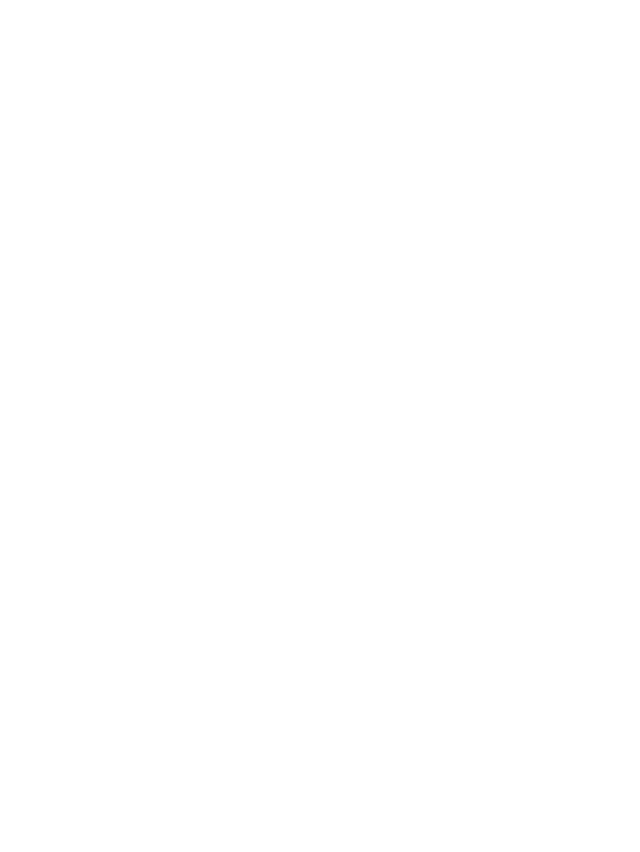
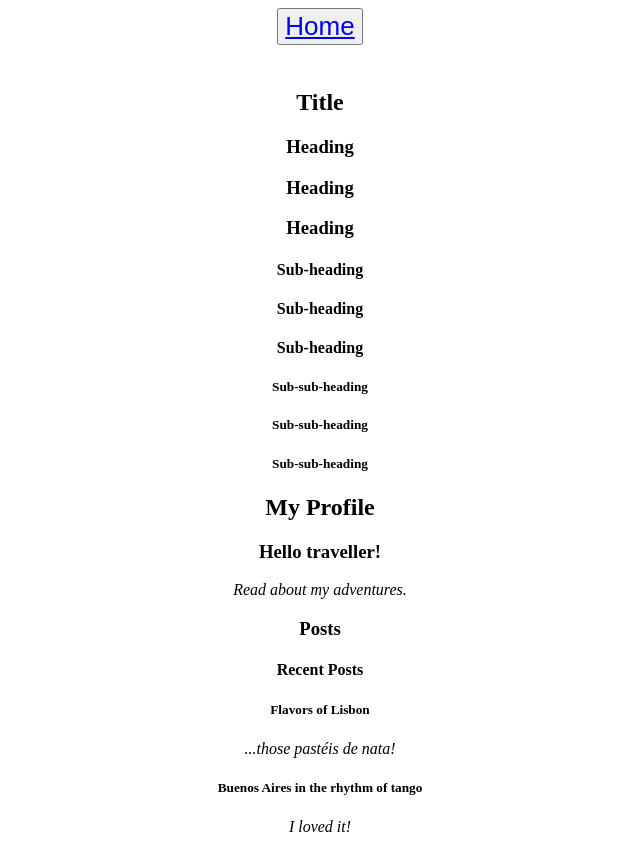
Before and after one commit to diogoditorr/react-docs-examples, a React (Vite) app: page /passing-data-deeply-with-context in a window 1280 px wide. Before the commit this address had no page. Shown: the whole page, without its empty margins (320-960 px from the left). Before the commit the page ends 800 px from the top, so only its background shows below. Built offline with nearby package versions, Linux system fonts and the light colour scheme.

Commit message:
feat: add passing data deeply with context

```diff
--- a/src/App.tsx
+++ b/src/App.tsx
@@ -8,6 +8,8 @@
 import Form from "./components/StateAsSnapshot/Form";
 import Gallery from "./components/States/Gallery";
 import Form2 from "./components/ReactingToInputWithState/Form";
+import Page from "./components/PassingDataDeeplyWithContext/Page";
+import ProfilePage from "./components/PassingDataDeeplyWithContext/ProfilePage";
 
 const PRODUCTS = [
     { category: "Fruits", price: "$1", stocked: true, name: "Apple" },
@@ -57,6 +59,11 @@
                                     reacting-to-input-with-state
                                 </Link>
                             </li>
+                            <li>
+                                <Link to="passing-data-deeply-with-context">
+                                    passing-data-deeply-with-context
+                                </Link>
+                            </li>
                         </ul>
                     }
                 />
@@ -103,6 +110,15 @@
                         </HomeButtonWrapper>
                     }
                 />
+                <Route
+                    path="passing-data-deeply-with-context"
+                    element={
+                        <HomeButtonWrapper>
+                            <Page />
+                            <ProfilePage />
+                        </HomeButtonWrapper>
+                    }
+                />
             </Routes>
         </div>
     );
--- /dev/null
+++ b/src/components/PassingDataDeeplyWithContext/Heading.tsx
@@ -0,0 +1,27 @@
+import React from "react";
+import { useLevelContext } from "./LevelContext";
+
+type Props = {
+    children: React.ReactNode;
+};
+
+export default function Heading({ children }: Props) {
+    const level = useLevelContext();
+
+    switch (level) {
+        case 1:
+            return <h1>{children}</h1>;
+        case 2:
+            return <h2>{children}</h2>;
+        case 3:
+            return <h3>{children}</h3>;
+        case 4:
+            return <h4>{children}</h4>;
+        case 5:
+            return <h5>{children}</h5>;
+        case 6:
+            return <h6>{children}</h6>;
+        default:
+            throw Error("Unknown level: " + level);
+    }
+}
--- /dev/null
+++ b/src/components/PassingDataDeeplyWithContext/LevelContext.ts
@@ -0,0 +1,7 @@
+import { createContext, useContext } from "react";
+
+export const LevelContext = createContext(1);
+
+export function useLevelContext() {
+    return useContext(LevelContext);
+}
--- /dev/null
+++ b/src/components/PassingDataDeeplyWithContext/Page.tsx
@@ -0,0 +1,26 @@
+import React from "react";
+import Heading from "./Heading";
+import Section from "./Section";
+
+export default function Page() {
+    return (
+        <Section>
+            <Heading>Title</Heading>
+            <Section>
+                <Heading>Heading</Heading>
+                <Heading>Heading</Heading>
+                <Heading>Heading</Heading>
+                <Section>
+                    <Heading>Sub-heading</Heading>
+                    <Heading>Sub-heading</Heading>
+                    <Heading>Sub-heading</Heading>
+                    <Section>
+                        <Heading>Sub-sub-heading</Heading>
+                        <Heading>Sub-sub-heading</Heading>
+                        <Heading>Sub-sub-heading</Heading>
+                    </Section>
+                </Section>
+            </Section>
+        </Section>
+    );
+}
--- /dev/null
+++ b/src/components/PassingDataDeeplyWithContext/ProfilePage.tsx
@@ -0,0 +1,51 @@
+import React from "react";
+import Heading from "./Heading";
+import Section from "./Section";
+
+export default function ProfilePage() {
+    return (
+        <Section>
+            <Heading>My Profile</Heading>
+            <Post title="Hello traveller!" body="Read about my adventures." />
+            <AllPosts />
+        </Section>
+    );
+}
+
+function AllPosts() {
+    return (
+        <Section>
+            <Heading>Posts</Heading>
+            <RecentPosts />
+        </Section>
+    );
+}
+
+function RecentPosts() {
+    return (
+        <Section>
+            <Heading>Recent Posts</Heading>
+            <Post title="Flavors of Lisbon" body="...those pastéis de nata!" />
+            <Post
+                title="Buenos Aires in the rhythm of tango"
+                body="I loved it!"
+            />
+        </Section>
+    );
+}
+
+type PostProps = {
+    title: string;
+    body: string;
+}
+
+function Post({ title, body }: PostProps) {
+    return (
+        <Section isFancy={true}>
+            <Heading>{title}</Heading>
+            <p>
+                <i>{body}</i>
+            </p>
+        </Section>
+    );
+}
--- /dev/null
+++ b/src/components/PassingDataDeeplyWithContext/Section.tsx
@@ -0,0 +1,19 @@
+import React from "react";
+import { LevelContext, useLevelContext } from "./LevelContext";
+
+type Props = {
+    isFancy?: boolean;
+    children: React.ReactNode;
+};
+
+export default function Section({ children, isFancy }: Props) {
+    const level = useLevelContext();
+
+    return (
+        <section className={"section " + (isFancy ? "fancy" : "")}>
+            <LevelContext.Provider value={level + 1}>
+                {children}
+            </LevelContext.Provider>
+        </section>
+    );
+}
```
